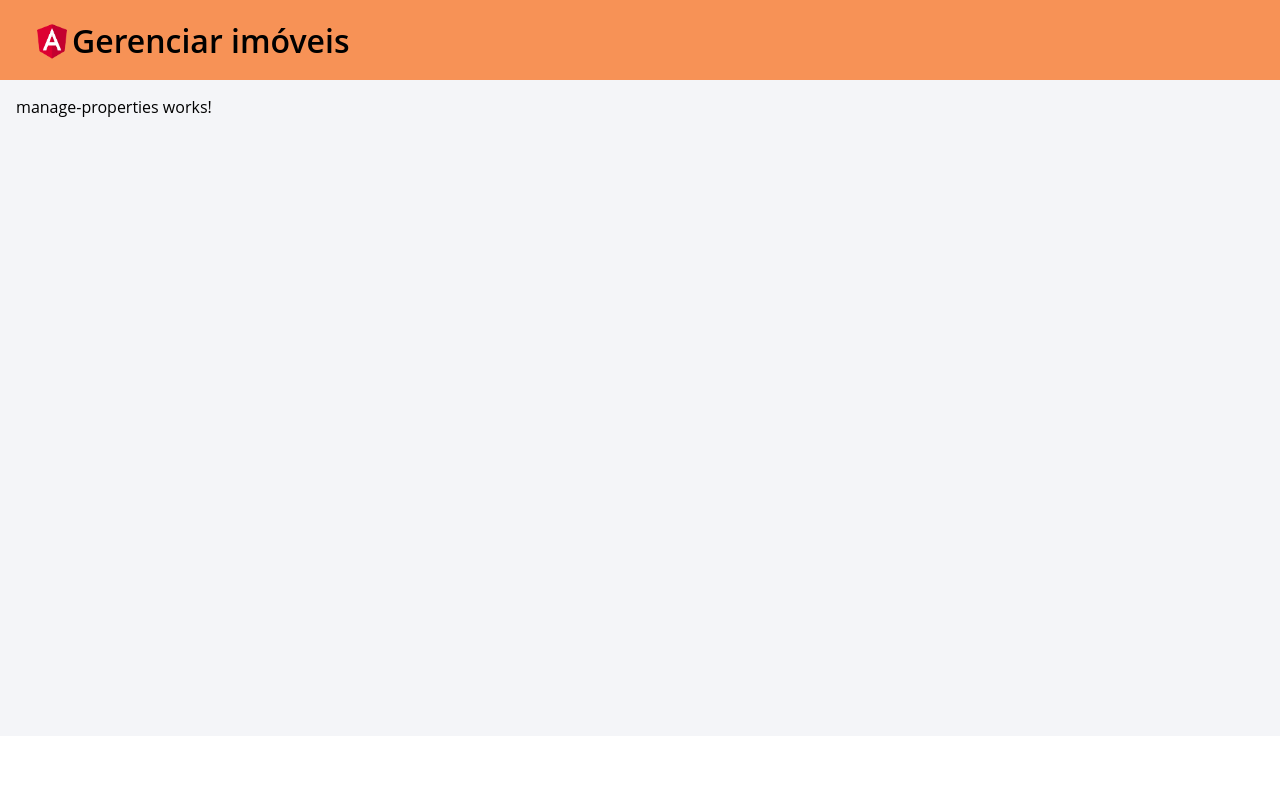
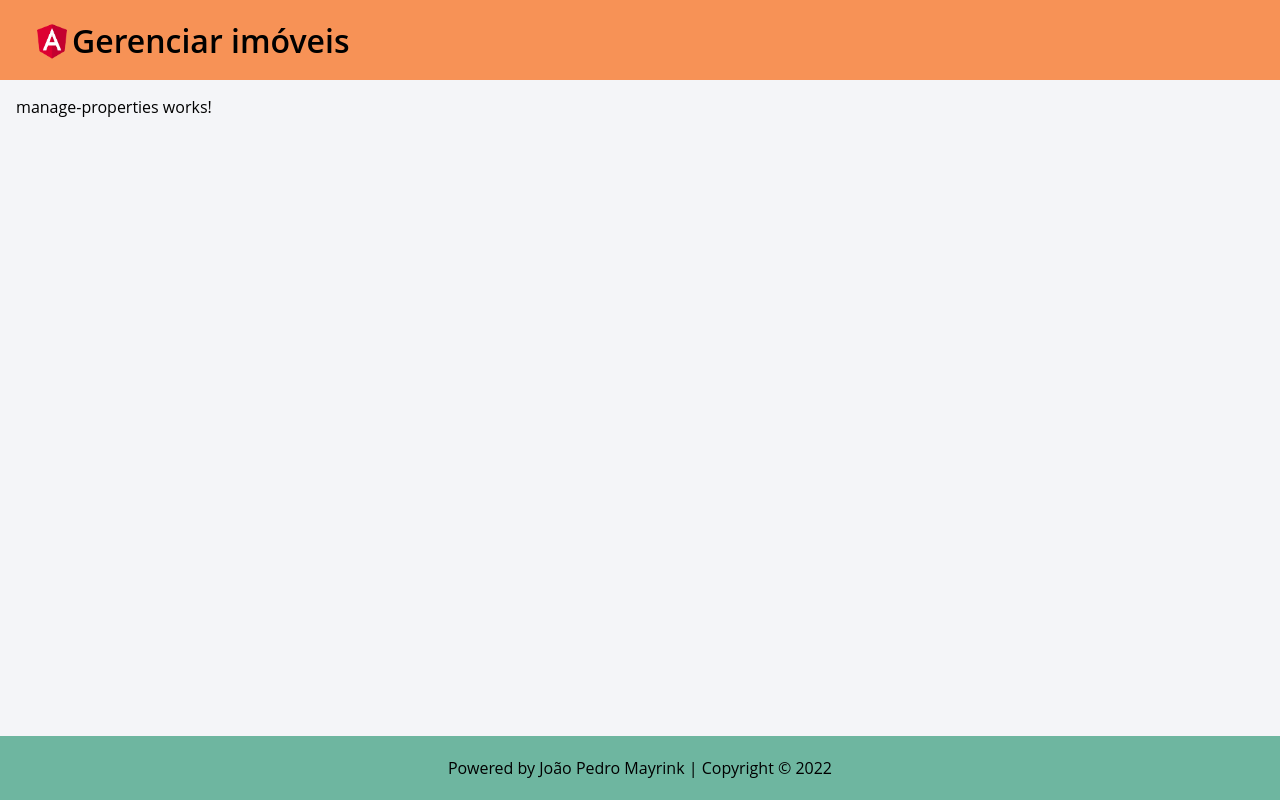
Before and after one commit to mayrinkdotcom/brunsker-imoveis, an Angular app: page /gerenciar-imoveis in a window 1280 px wide. Built offline with nearby package versions, Linux system fonts and the light colour scheme.

Commit message:
refactor: replace default footer to app-footer

```diff
--- a/src/app/pages/manage-properties/manage-properties.component.html
+++ b/src/app/pages/manage-properties/manage-properties.component.html
@@ -6,4 +6,4 @@
   <p>manage-properties works!</p>
 </div>
 
-<footer></footer>
+<app-footer></app-footer>
```
